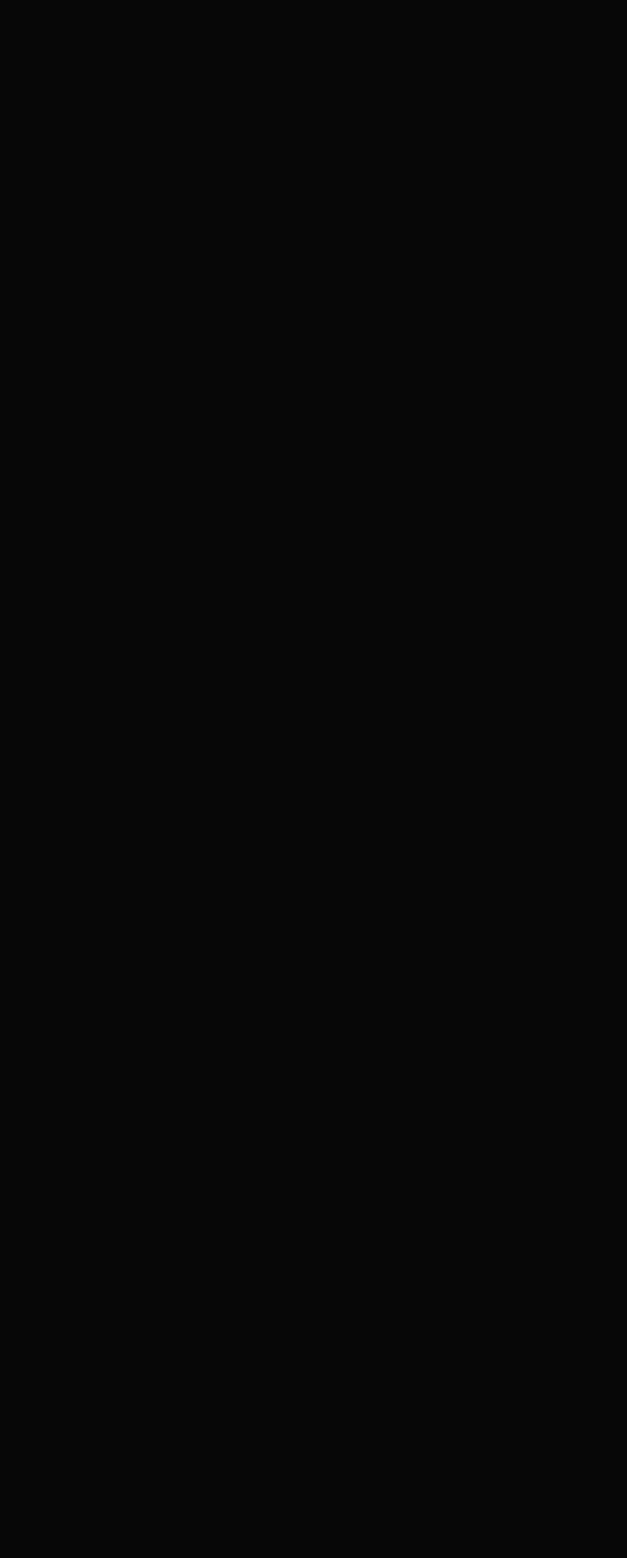
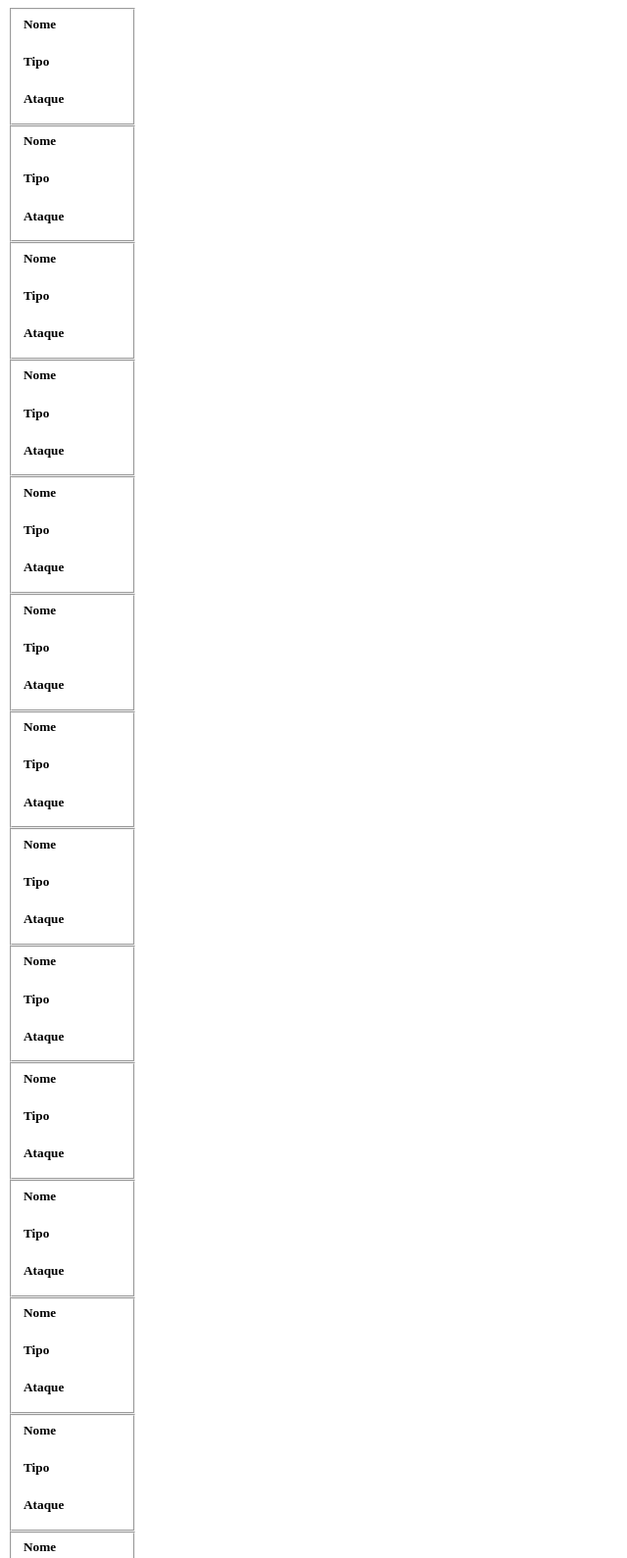
Before and after one commit to RafaelRossau/Mortal_Kombat_Competition, a plain HTML site: page public/mkc.html in a window 1280 px wide. Shown: the top 1590 px of the page at 98% size, without its empty margins (0-640 px from the left). Before the commit the page ends 800 px from the top, so only its background shows below. Drawn offline with Linux system fonts and the light colour scheme.

Commit message:
feat: Starting to make the competition page

```diff
--- a/public/mkc.css
+++ b/public/mkc.css
@@ -1,5 +1,12 @@
-body{
-    background-color: rgb(7, 7, 7);
+.name{
+display: flex;
+margin-top: 1px;
+}
+
+.characters{
+    display: block;
+    width: 100px;
+    height: 100px;
 }
 #title_img{
     margin-left: 600px;
--- a/public/mkc.html
+++ b/public/mkc.html
@@ -7,7 +7,168 @@
     <link rel="stylesheet" href="mkc.css">
 </head>
 <body>
+    <div id="dad_div">
+        <fieldset class="characters" id="character1">
 
+            <h5 id="name1" class="name">Nome</h5>
+            <h5 id="type1" class="type">Tipo</h5>
+            <h5 id="atack1" class="atack1">Ataque</h5>
+
+
+        </fieldset>
+        <fieldset class="characters" id="character2">
+            <h5 id="name1" class="name">Nome</h5>
+            <h5>Tipo</h5>
+            <h5>Ataque</h5>
+
+        </fieldset>
+        <fieldset class="characters" id="character3">
+            <h5 id="name1" class="name">Nome</h5>
+            <h5>Tipo</h5>
+            <h5>Ataque</h5>
+
+        </fieldset>
+        <fieldset class="characters" id="character4">
+            <h5 id="name1" class="name">Nome</h5>
+            <h5>Tipo</h5>
+            <h5>Ataque</h5>
+
+        </fieldset>
+        <fieldset class="characters" id="character5">
+            <h5 id="name1" class="name">Nome</h5>
+            <h5>Tipo</h5>
+            <h5>Ataque</h5>
+
+        </fieldset>
+        <fieldset class="characters" id="character6">
+            <h5 id="name1" class="name">Nome</h5>
+            <h5>Tipo</h5>
+            <h5>Ataque</h5>
+
+        </fieldset>
+        <fieldset class="characters" id="character7">
+            <h5 id="name1" class="name">Nome</h5>
+            <h5>Tipo</h5>
+            <h5>Ataque</h5>
+
+        </fieldset>
+        <fieldset class="characters" id="character8">
+            <h5 id="name1" class="name">Nome</h5>
+            <h5>Tipo</h5>
+            <h5>Ataque</h5>
+
+        </fieldset>
+        <fieldset class="characters" id="character9">
+            <h5 id="name1" class="name">Nome</h5>
+            <h5>Tipo</h5>
+            <h5>Ataque</h5>
+
+        </fieldset>
+        <fieldset class="characters" id="character10">
+            <h5 id="name1" class="name">Nome</h5>
+            <h5>Tipo</h5>
+            <h5>Ataque</h5>
+
+        </fieldset>
+        <fieldset class="characters" id="character11">
+            <h5 id="name1" class="name">Nome</h5>
+            <h5>Tipo</h5>
+            <h5>Ataque</h5>
+
+        </fieldset>
+        <fieldset class="characters" id="character12">
+            <h5 id="name1" class="name">Nome</h5>
+            <h5>Tipo</h5>
+            <h5>Ataque</h5>
+
+        </fieldset>
+        <fieldset class="characters" id="character13">
+            <h5 id="name1" class="name">Nome</h5>
+            <h5>Tipo</h5>
+            <h5>Ataque</h5>
+
+        </fieldset>
+        <fieldset class="characters" id="character14">
+            <h5 id="name1" class="name">Nome</h5>
+            <h5>Tipo</h5>
+            <h5>Ataque</h5>
+
+        </fieldset>
+        <fieldset class="characters" id="character15">
+            <h5 id="name1" class="name">Nome</h5>
+            <h5>Tipo</h5>
+            <h5>Ataque</h5>
+
+        </fieldset>
+        <fieldset class="characters" id="character16">
+            <h5 id="name1" class="name">Nome</h5>
+            <h5>Tipo</h5>
+            <h5>Ataque</h5>
+
+        </fieldset>
+        <fieldset class="characters" id="character17">
+            <h5 id="name1" class="name">Nome</h5>
+            <h5>Tipo</h5>
+            <h5>Ataque</h5>
+
+        </fieldset>
+        <fieldset class="characters" id="character18">
+            <h5 id="name1" class="name">Nome</h5>
+            <h5>Tipo</h5>
+            <h5>Ataque</h5>
+
+        </fieldset>
+        <fieldset class="characters" id="character19">
+            <h5 id="name1" class="name">Nome</h5>
+            <h5>Tipo</h5>
+            <h5>Ataque</h5>
+
+        </fieldset>
+        <fieldset class="characters" id="character20">
+            <h5 id="name1" class="name">Nome</h5>
+            <h5>Tipo</h5>
+            <h5>Ataque</h5>
+
+        </fieldset>
+        <fieldset class="characters" id="character21">
+            <h5 id="name1" class="name">Nome</h5>
+            <h5>Tipo</h5>
+            <h5>Ataque</h5>
+
+        </fieldset>
+        <fieldset class="characters" id="character22">
+            <h5 id="name1" class="name">Nome</h5>
+            <h5>Tipo</h5>
+            <h5>Ataque</h5>
+
+        </fieldset>
+        <fieldset class="characters" id="character23">
+            <h5 id="name1" class="name">Nome</h5>
+            <h5>Tipo</h5>
+            <h5>Ataque</h5>
+
+        </fieldset>
+        <fieldset class="characters" id="character24">
+            <h5 id="name1" class="name">Nome</h5>
+            <h5>Tipo</h5>
+            <h5>Ataque</h5>
+
+        </fieldset>
+        <fieldset class="characters" id="character25">
+            <h5 id="name1" class="name">Nome</h5>
+            <h5>Tipo</h5>
+            <h5>Ataque</h5>
+
+        </fieldset>
+        <fieldset class="characters" id="character26">
+            <h5 id="name1" class="name">Nome</h5>
+            <h5>Tipo</h5>
+            <h5>Ataque</h5>
+
+        </fieldset>
+
+
+    </div>
     <script src="mkc.js"></script>
 </body>
 </html>
```
Also changed, not shown: public/mkc_title.html (+1 -1 lines).
